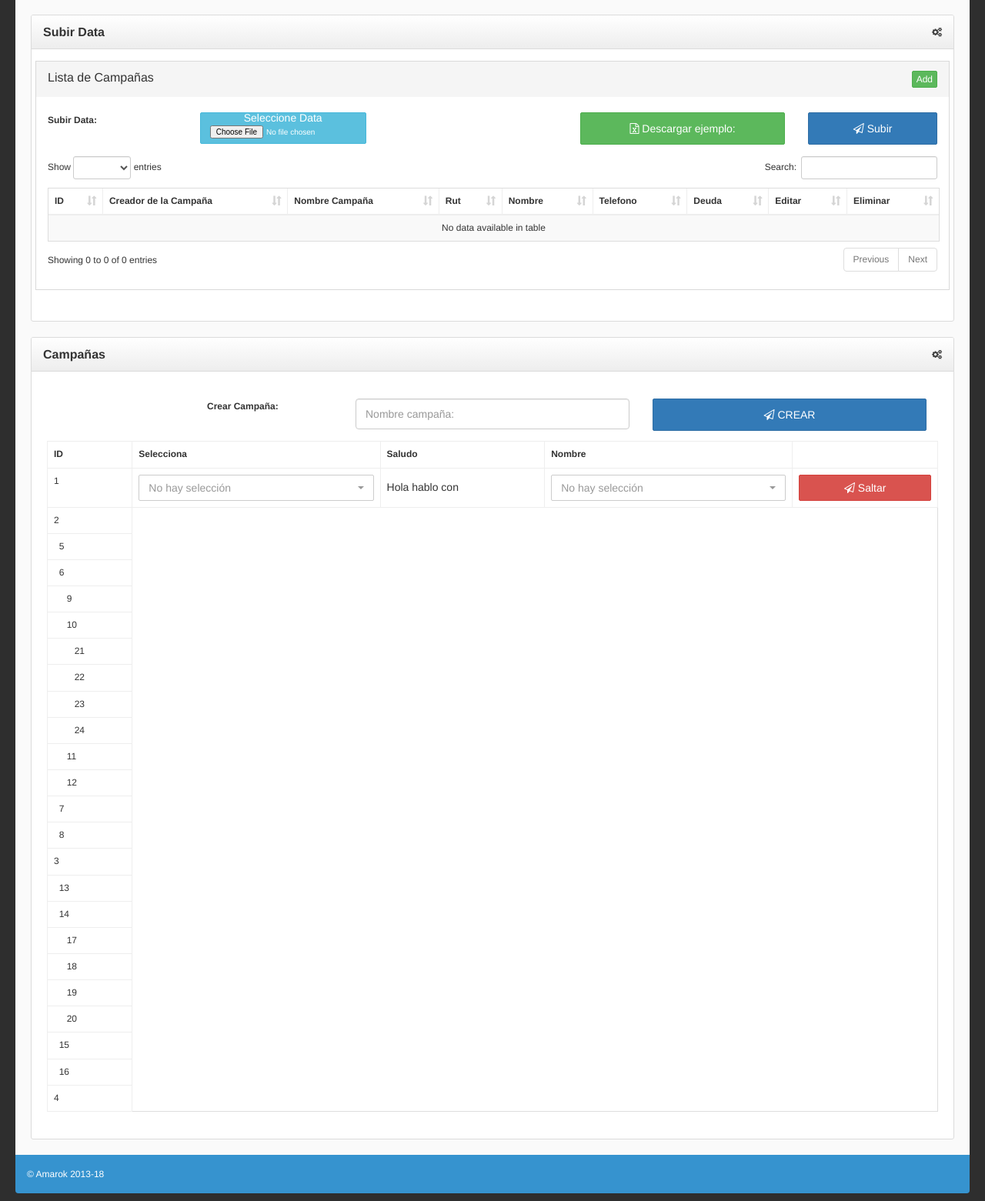
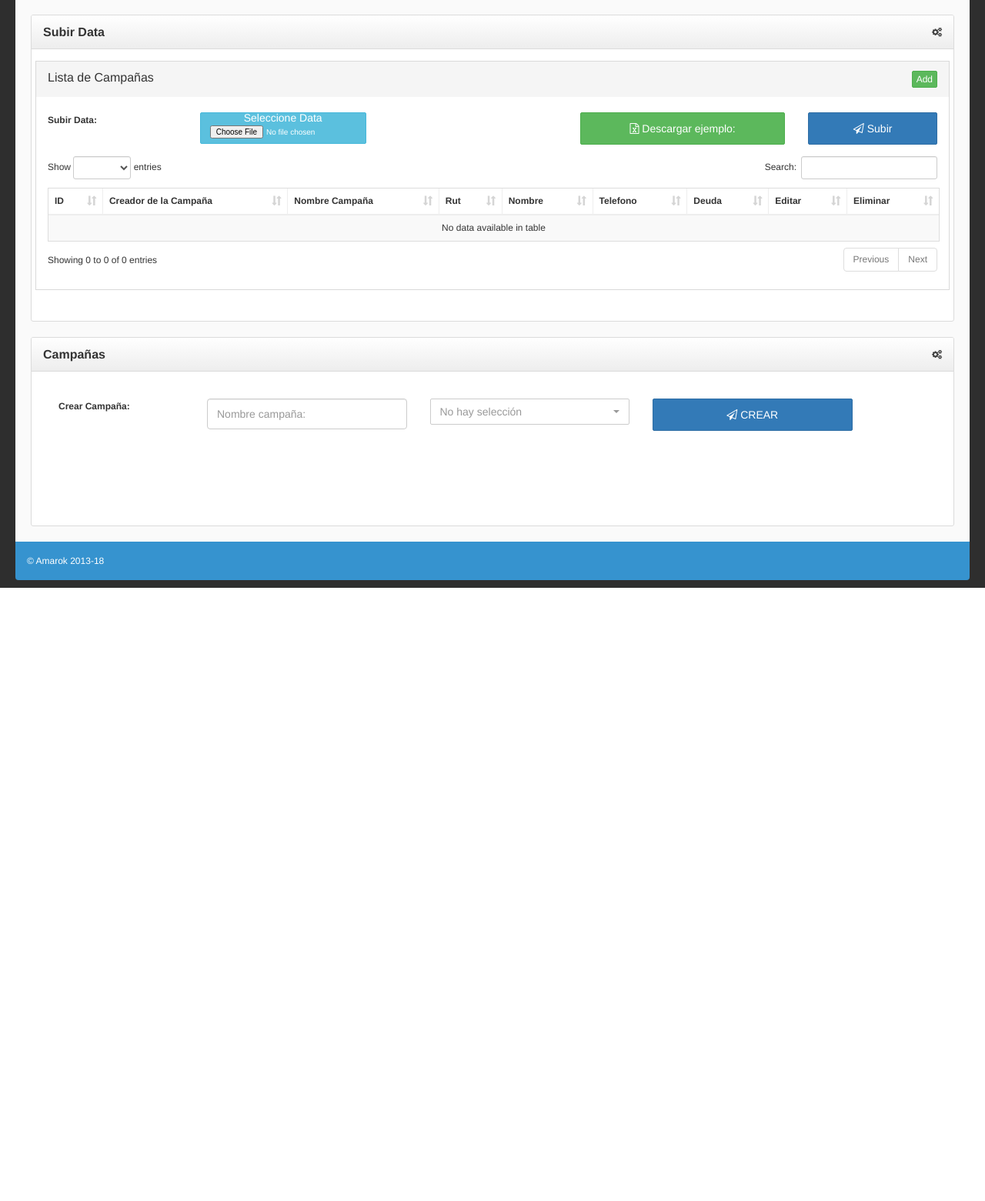
Before and after one commit to DanielGeek/web_services, a PHP site: page /LUIS/campana/index.php in a window 1280 px wide. Shown: the part 192-1753 px from the top of the page at 77% size. After the commit the page ends 956 px from the top, so only its background shows below. Run offline with PHP 8.4, Linux system fonts and the light colour scheme; the visitor is signed in with stand-in values (Sample User, id 1); data comes from the database, SQL or seed files in the repository; data that the repository does not hold is empty; some libraries are stand-ins or nearby versions.

Commit message:
Agregado dinamismo al form crear campana

```diff
--- a/server/campana/crear_campana.php
+++ b/server/campana/crear_campana.php
@@ -6,36 +6,44 @@
             <div id="result" class="text-center"></div>
 
                     <!-- inicio contenedor form crear campaña -->
-                        <div class="card-body">
+                        <div class="card-body" style="padding-bottom:150px !important;">
                             <form id="form_campana" method="post" enctype="multipart/form-data">
-                                <div id="box-correo">
 
-                                    <div class="form-group col-md-offset-2 col-md-2">
+                                    <div class="form-group col-md-2">
                                         <label for="campana_name">Crear Campaña:</label>
                                     </div>
-                                    <div class="form-group col-md-4">
+                                    <div class="form-group col-md-3">
                                         <input style="height:40px !important;" type="text" class="form-control" placeholder="Nombre campaña: " name="campana_name" id="campana_name" required/>
                                     </div>
 
-                                    <div class="col-md-4">
+                                    <div class="form-group col-md-3">
+                                        <select name="id_user_data" id="id_user_data" class="form-control selectpicker" multiple data-max-options="1" required>
+                                            <option value=''>Data 1</option>
+                                            <option value=''>Data 2</option>
+                                            <option value=''>Data 3</option>
+                                        </select>
+                                    </div>
+
+                                    <div class="col-md-3">
                                         <button style="padding:10px !important;" class="form-group btn btn-primary btn-block" type="submit" name="btn_submit_campana" id="btn_submit_campana">
                                                 <i class="fa fa-paper-plane-o" aria-hidden="true"></i> CREAR
                                         </button>
                                     </div>
 
-                                </div>
+                                    <div id="ivr_arbol">
+                                    </div>
                             </form>
 
                         </div>
+
                         <!-- inicio tabla IVRC_arbol -->
 
-                        <br>
-                        <div id="ivr_arbol">
-                        </div>
+
 
                         <!-- inicio tabla IVRC_arbol -->
                         <!-- fin contenedor form crear campaña -->
 
                 </div>
+
                  <!-- fin form correo -->
 <!-- Row End -->
--- a/server/db/modelTree.php
+++ b/server/db/modelTree.php
@@ -45,12 +45,14 @@
                             <td>
 
                                 <select name="id_user_bot" id="id_user_bot" class="form-control selectpicker" multiple multiple data-max-options="1" required>
-                                        <option value='.$id.'>TTS</option>
-                                        <option value='.$id.'>AUDIO</option>
+                                        <option value="TTS">TTS</option>
+                                        <option value="AUDIO">AUDIO</option>
                                 </select>
                             </td>
                             <td>
-                                <label style="margin-top: 6px;font-size: 14px;font-weight: 400;" class="text-default">Hola hablo con</label>
+                                <div class="form-group col-md-">
+                                    <input type="text" class="form-control" placeholder="Ingrese un texto: " name="campana_saludo" id="campana_saludo" required/>
+                                </div>
                             </td>
                             <td>
                                 <select name="id_user_nombre" id="id_user_nombre" class="form-control selectpicker" multiple data-max-options="1" required>
--- a/server/js/controllers/controllerCampana/controllerCampana.js
+++ b/server/js/controllers/controllerCampana/controllerCampana.js
@@ -66,6 +66,15 @@
           }
           });
       }
+      $('#ivr_arbol').hide();
+
+      $('#btn_submit_campana').click(function(){
+          console.log($('#id_user_data option:selected').text());
+          if($('#campana_name').val() != '' && $('#id_user_data option:selected').text() != '')
+          {
+            $('#ivr_arbol').show();
+          }
+      });
 
       $('.selectpicker').selectpicker({
         language: 'ES'
```
